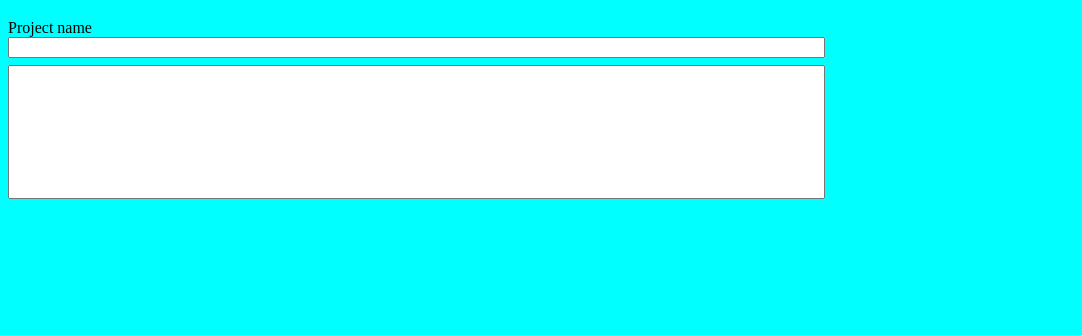
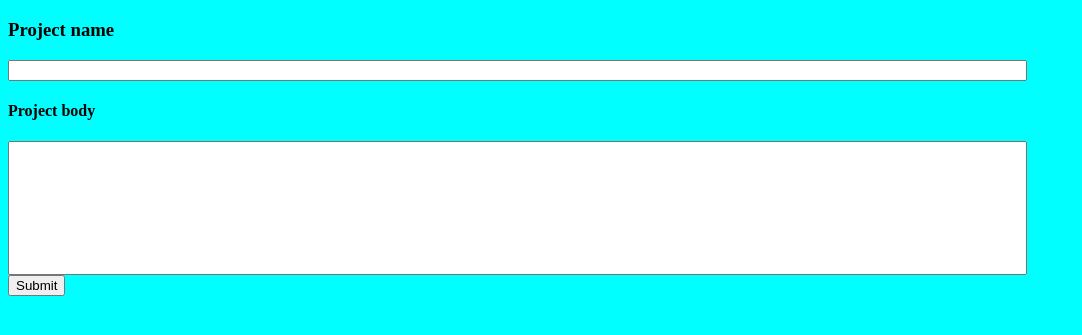
Before and after one commit to 2Tough/todo-list, a website built with webpack: page dist/index.html in a window 1280 px wide. Shown: the part 61-396 px from the top of the page, without its empty margins (0-1082 px from the left). Built offline with nearby package versions, Linux system fonts and the light colour scheme.

Commit message:
Created inputs and their titles.

```diff
--- a/src/blank-to-do.js
+++ b/src/blank-to-do.js
@@ -1,10 +1,18 @@
 export const blankToDo = () => {
 
-    const projectsArray = [];
+    const projectsArrayTitle = [];
+    const projectsArrayBody = [];
     let projectTitle = "Project name";
-    projectsArray.push(projectTitle)
+    let projectBody = "Project body";
+    projectsArrayTitle.push(projectTitle)
+    projectsArrayBody.push(projectBody)
+
     return {
-        projectsArray, projectTitle
+        projectsArrayTitle,
+        projectsArrayBody,
+        projectTitle,
+        projectBody
+
     }
 };
 
--- a/src/default-to-do.js
+++ b/src/default-to-do.js
@@ -2,31 +2,58 @@ import { blankToDo } from "./blank-to-do";
 
 export function defaultToDo () {
 
-    const contentDiv = document.getElementById("content");
+    const contentDiv = document.getElementById("main-content");
 
     const heading = document.createElement("h1");
     heading.textContent = "Your ToDo for today";
     contentDiv.appendChild(heading);
 
-    const projectsDiv = document.createElement("div");
+       // title value
+
+       const getTodoInfo = (() => {
+        const titleValue = inputTitle.value
+        const bodyValue = inputBody.value
+
+
+
+        console.log(titleValue);
+        console.log(bodyValue);
+    })
+
+
+    // Title
+
+    const projectsDiv = document.createElement("h3");
     projectsDiv.textContent = blankToDo().projectTitle;
-    contentDiv.appendChild(projectsDiv);
 
     const inputTitle = document.createElement("input");
     inputTitle.classList.add("inputTitle");
-    contentDiv.appendChild(inputTitle);
+
+    const titleContainerDiv = document.createElement("div");
+    titleContainerDiv.append(projectsDiv, inputTitle);
+    contentDiv.appendChild(titleContainerDiv);
+
+    // Body
+
+    const projectsDivBody = document.createElement("h4");
+    projectsDivBody.textContent = blankToDo().projectBody;
+    contentDiv.appendChild(projectsDivBody);
 
     const inputBody = document.createElement("input");
     inputBody.classList.add("inputBody");
     contentDiv.appendChild(inputBody);
 
-
-    const inputContainer = document.createElement("div");
-    inputContainer.classList.add("inputContainer");
-    inputContainer.append(inputTitle, inputBody);
-    contentDiv.append(inputContainer)
+    const bodyContainerDiv = document.createElement("div");
+    bodyContainerDiv.append(projectsDivBody, inputBody);
+    contentDiv.appendChild(bodyContainerDiv);
 
 
+    // Submit button
+
+    const submitBtn = document.createElement("button");
+    submitBtn.textContent = "Submit";
+    submitBtn.classList.add("submitBtn");
+    contentDiv.appendChild(submitBtn);
 
 
     // default styling can go here.
--- a/src/index.js
+++ b/src/index.js
@@ -7,6 +7,6 @@ blankToDo();
 defaultToDo();
 
 
-const contentDiv = document.getElementById("content")
+const contentDiv = document.getElementById("main-content")
 
 console.log("testing")
--- a/src/style.css
+++ b/src/style.css
@@ -10,10 +10,11 @@ body {
 
 input {
     width: 80%;
-    margin-bottom: 0.5em;
+    margin-bottom: 0;
 }
 
 .inputBody {
     width: 80%;
     height: 8rem;
+    margin-bottom: 0;
 }
```
Also changed, not shown: dist/index.html, dist/main.js.
